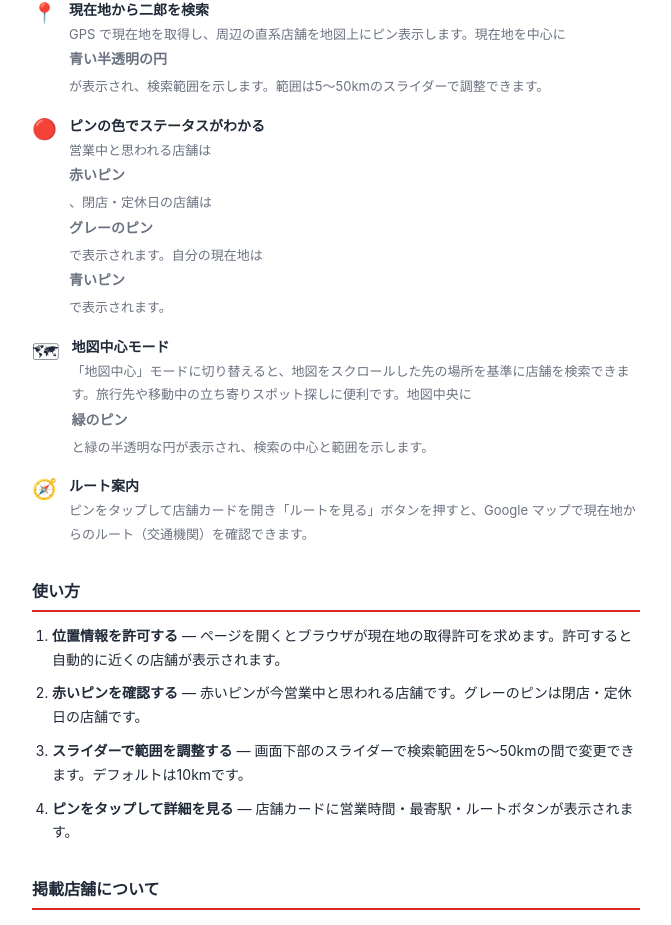
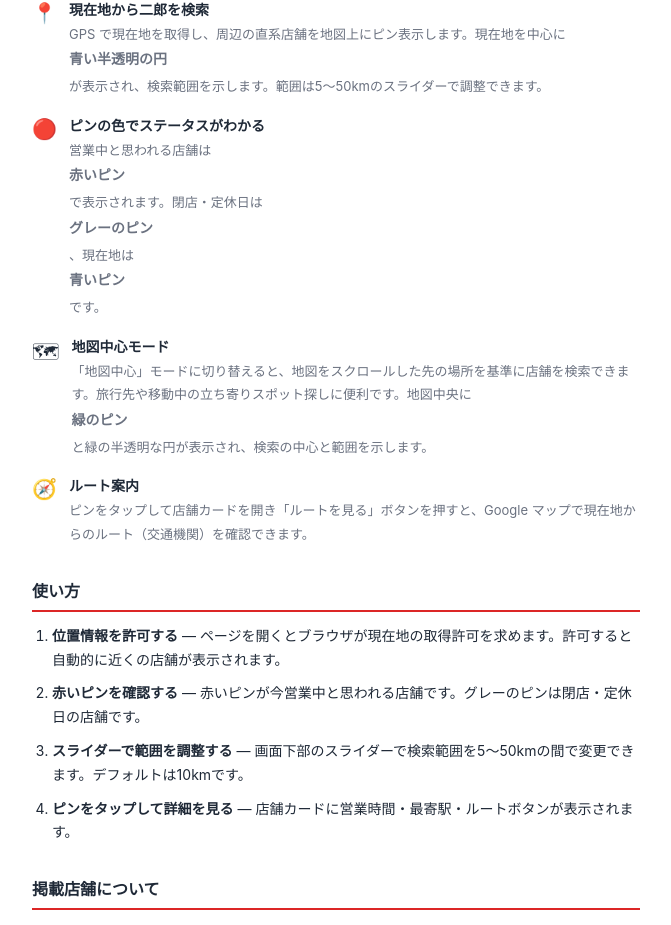
Before and after one commit to nkzc/jiromap, a SvelteKit app: page / in a window 1280 px wide. Shown: the part 1639-2564 px from the top of the page, without its empty margins (304-975 px from the left). Built offline with nearby package versions, Linux system fonts and the light colour scheme.

Commit message:
変な「、」を削除

```diff
--- a/src/routes/[[lang]]/+page.svelte
+++ b/src/routes/[[lang]]/+page.svelte
@@ -152,7 +152,7 @@
 				<span class="feature-icon">🔴</span>
 				<div>
 					<strong>ピンの色でステータスがわかる</strong>
-					<p>営業中と思われる店舗は<strong>赤いピン</strong>、閉店・定休日の店舗は<strong>グレーのピン</strong>で表示されます。自分の現在地は<strong>青いピン</strong>で表示されます。</p>
+					<p>営業中と思われる店舗は<strong>赤いピン</strong>で表示されます。閉店・定休日は<strong>グレーのピン</strong>、現在地は<strong>青いピン</strong>です。</p>
 				</div>
 			</li>
 			<li>
--- a/src/routes/[[lang]]/about/+page.svelte
+++ b/src/routes/[[lang]]/about/+page.svelte
@@ -143,7 +143,7 @@
 				<span class="feature-icon">🔴</span>
 				<div>
 					<strong>ピンの色でステータスがわかる</strong>
-					<p>営業中と思われる店舗は<strong>赤いピン</strong>、閉店・定休日の店舗は<strong>グレーのピン</strong>で表示されます。自分の現在地は<strong>青いピン</strong>で表示されます。</p>
+					<p>営業中と思われる店舗は<strong>赤いピン</strong>で表示されます。閉店・定休日は<strong>グレーのピン</strong>、現在地は<strong>青いピン</strong>です。</p>
 				</div>
 			</li>
 			<li>
```
